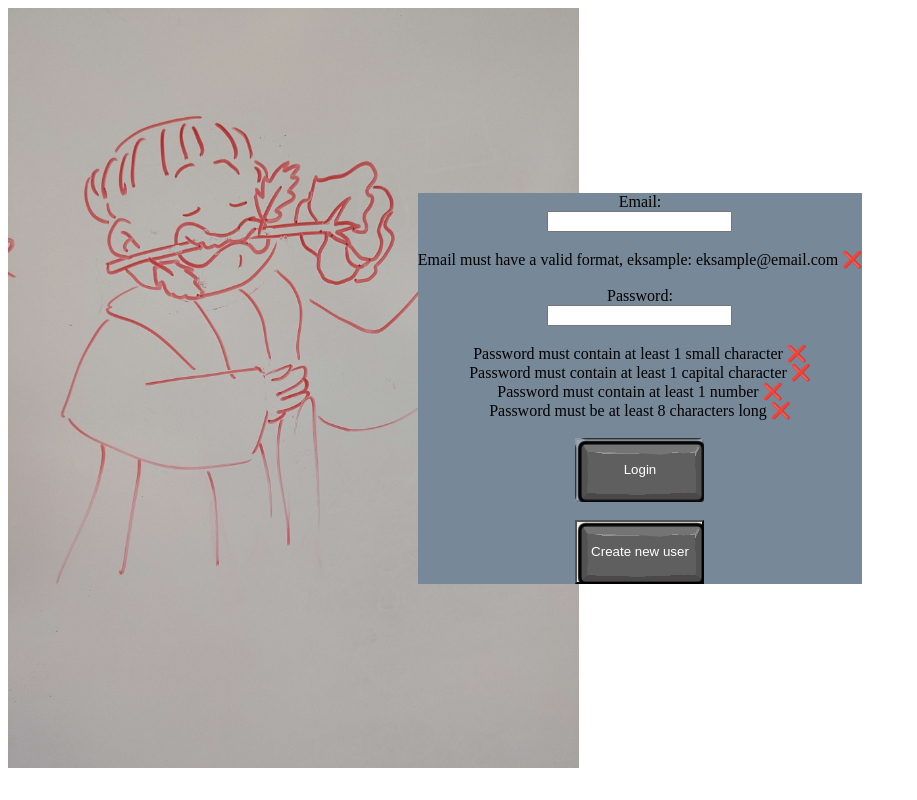
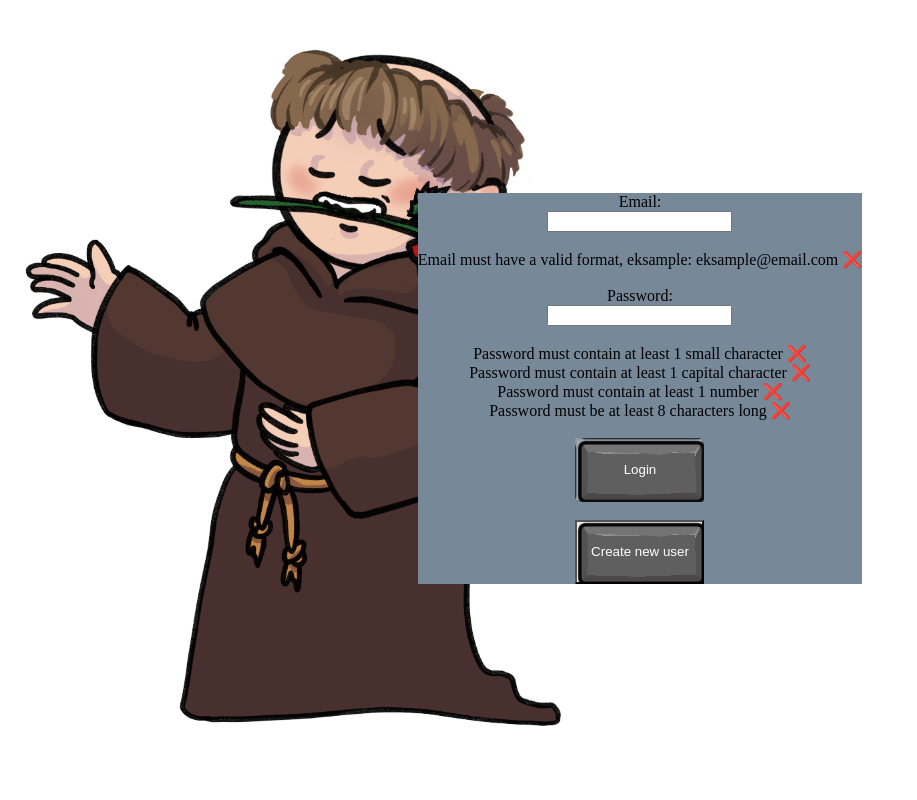
Before and after one commit to SimonRNielsen/onlymortenfans, a React app: page / in a window 1280 px wide. Shown: the whole page, without its empty margins (0-917 px from the left). Built offline with nearby package versions, Linux system fonts and the light colour scheme.

Commit message:
changed sprite for background

```diff
--- a/src/styles.css
+++ b/src/styles.css
@@ -1,5 +1,5 @@
 .backgroundContainer {
-  background-image: url("./pics/sexymorten.jpg");
+  background-image: url("./pics/sexiestmorten.png");
   min-height: 95vh;
   background-size: contain;
   background-repeat: no-repeat;
```
